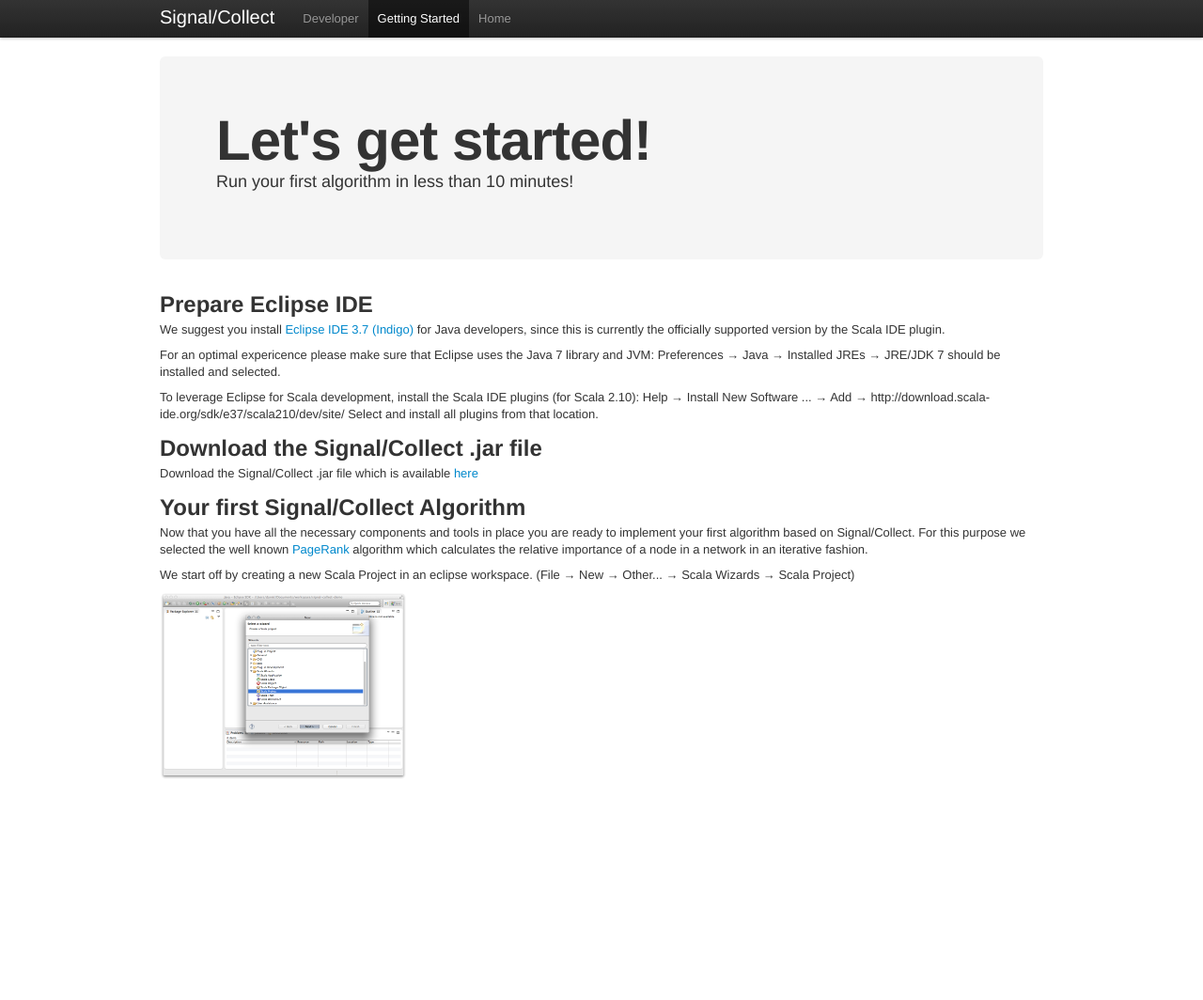
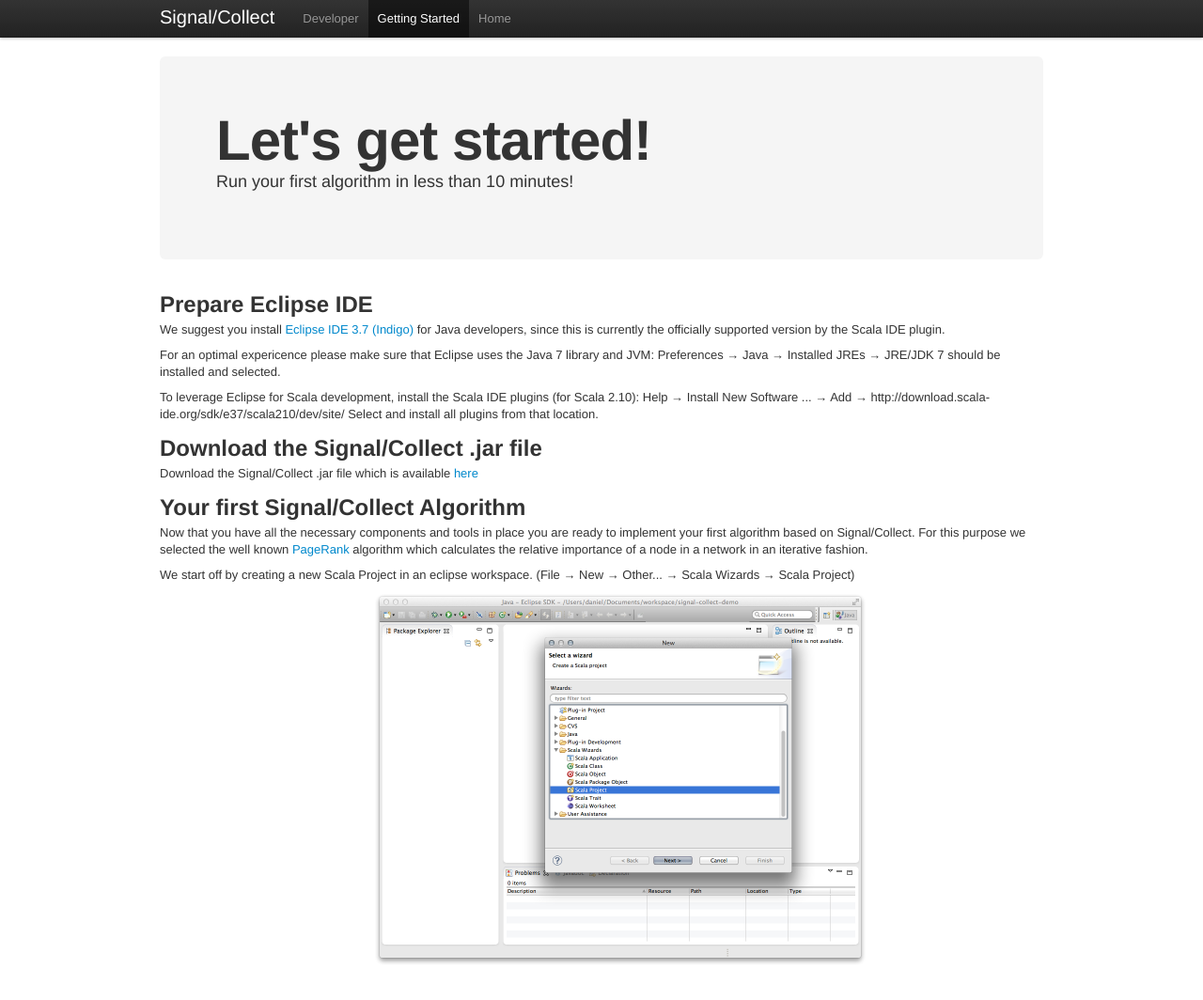
Before and after one commit to uzh/signal-collect, a Jekyll site: the page built from gettingStarted.html, in a window 1280 px wide and 1074 px high. Shown: the top 1064 px of the window at 94% size. Built offline with Jekyll 4.4.1, drawn with Linux system fonts in a browser that asks for light colours; comment, search, counter and statistics services are not loaded.

Commit message:
fix image display

```diff
--- a/gettingStarted.html
+++ b/gettingStarted.html
@@ -19,4 +19,6 @@
 <h2>Your first Signal/Collect Algorithm</h2>
 <p>Now that you have all the necessary components and tools in place you are ready to implement your first algorithm based on Signal/Collect. For this purpose we selected the well known <a href="http://en.wikipedia.org/wiki/PageRank">PageRank</a> algorithm which calculates the relative importance of a node in a network in an iterative fashion.</p>
 <p>We start off by creating a new Scala Project in an eclipse workspace. (File → New → Other... → Scala Wizards → Scala Project)</p>
-<img src="images/eclipse_scala_project.png"  width="263" height="200" />
+<div class="span12 pagination-centered">
+	<img src="images/eclipse_scala_project.png"  width="526" height="399" />
+</div>
```
